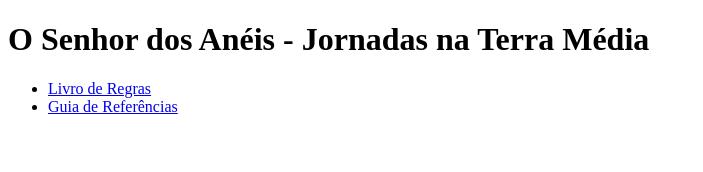
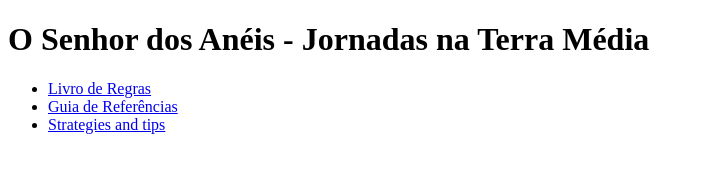
Before and after one commit to opedrosiqueira/o-senhor-dos-aneis-jornadas-na-terra-media, a plain HTML site: page index.html in a window 1280 px wide. Shown: the whole page, without its empty margins (0-703 px from the left). Drawn offline with Linux system fonts and the light colour scheme.

Commit message:
Added link to tips file

```diff
--- a/index.html
+++ b/index.html
@@ -12,6 +12,7 @@
     <ul>
         <li><a href="O Senhor dos Anéis - Jornadas na Terra Média - Livro de Regras.html">Livro de Regras</a></li>
         <li><a href="O Senhor dos Anéis - Jornadas na Terra Média - Guia de Referência.html">Guia de Referências</a></li>
+        <li><a href="strategy and tips.md">Strategies and tips</a></li>
     </ul>
 </body>
 
```
